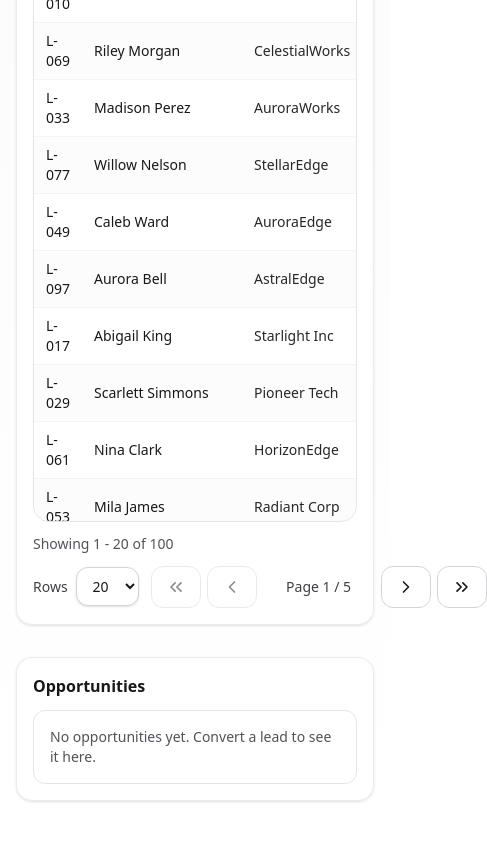
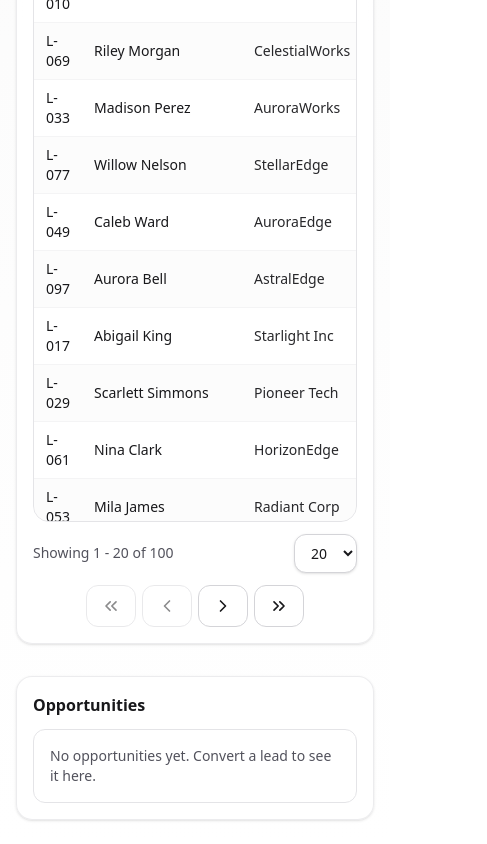
Before and after one commit to GabrielSpookyDev/uitify-mini-seller-console, a React (Vite) app: page / in a window 390 px wide. Shown: the part 498-1342 px from the top of the page, 487 px wide, since content can reach past the window. Built offline with nearby package versions, Linux system fonts and the light colour scheme.

Commit message:
style: improving pagination styling and mobile compat

```diff
--- a/src/components/leads/LeadDetailPanel.tsx
+++ b/src/components/leads/LeadDetailPanel.tsx
@@ -28,9 +28,9 @@ const STATUS_OPTIONS: Array<LeadStatus> = [
 
 export default function LeadDetailPanel({
   selectedLead,
-}: {
+}: Readonly<{
   selectedLead: Lead;
-}) {
+}>) {
   const { updateLead } = useLeadsActions();
   const { add: addOpportunity } = useOpportunitiesActions();
   const closePanel = useLeadsActions().selectLead.bind(null, null);
--- a/src/components/opps/OpportunitiesTable.tsx
+++ b/src/components/opps/OpportunitiesTable.tsx
@@ -1,10 +1,24 @@
+import { useMemo, useState } from "react";
 import { motion } from "motion/react";
 import { useOpportunitiesState } from "@/state/opps/useOpps";
+import Pagination from "@/components/ui/Pagination";
 
 export default function OpportunitiesTable() {
   const { list } = useOpportunitiesState();
+  const [page, setPage] = useState(1);
+  const [pageSize, setPageSize] = useState(10);
 
-  if (list.length === 0) {
+  const total = list.length;
+  const totalPages = Math.max(1, Math.ceil(total / pageSize));
+
+  const pageItems = useMemo(() => {
+    const startIdx = (page - 1) * pageSize;
+    return list.slice(startIdx, startIdx + pageSize);
+  }, [list, page, pageSize]);
+
+  if (page > totalPages) queueMicrotask(() => setPage(totalPages));
+
+  if (total === 0) {
     return (
       <div className="rounded-xl border border-zinc-200 p-4 text-sm text-zinc-600">
         No opportunities yet. Convert a lead to see it here.
@@ -15,6 +29,7 @@ export default function OpportunitiesTable() {
   // TODO: Fix horizontal scrolling
   // TODO: Add pagination and sorting
   return (
+    <div className="space-y-3">
       <div className="overflow-hidden rounded-2xl border border-zinc-200">
         <div className="max-h-[70vh] overflow-auto">
           <table className="min-w-full table-fixed">
@@ -28,7 +43,7 @@ export default function OpportunitiesTable() {
               </tr>
             </thead>
             <tbody className="divide-y divide-zinc-100">
-            {list.map((opp) => (
+              {pageItems.map((opp) => (
                 <motion.tr
                   key={opp.id}
                   layout
@@ -62,5 +77,17 @@ export default function OpportunitiesTable() {
           </table>
         </div>
       </div>
+
+      <Pagination
+        page={page}
+        pageSize={pageSize}
+        totalItems={total}
+        onPageChange={setPage}
+        onPageSizeChange={(size) => {
+          setPageSize(size);
+          setPage(1);
+        }}
+      />
+    </div>
   );
 }
--- a/src/components/ui/Pagination.tsx
+++ b/src/components/ui/Pagination.tsx
@@ -36,16 +36,34 @@ export default function Pagination({
 
   return (
     <div className="flex flex-col gap-3 sm:flex-row sm:items-center sm:justify-between">
-      <div className="text-sm text-zinc-600">
-        Showing <span className="font-medium">{start}</span> -{" "}
-        <span className="font-medium">{end}</span> of{" "}
-        <span className="font-medium">{totalItems}</span>
+      <div className="flex items-center justify-between sm:gap-3">
+        <div className="text-sm text-zinc-600">
+          Showing <span className="font-medium">{start}</span> -{" "}
+          <span className="font-medium">{end}</span> of{" "}
+          <span className="font-medium">{totalItems}</span>
+        </div>
+
+        {onPageSizeChange && (
+          <label className="flex items-center gap-2 text-sm text-zinc-700 sm:hidden">
+            <Select
+              value={pageSize}
+              onChange={(e) => onPageSizeChange(Number(e.target.value))}
+              className="rounded-xl border border-zinc-300 bg-white px-2.5 py-1.5 text-sm shadow-sm focus-visible:outline-none focus-visible:ring-2 focus-visible:ring-indigo-500 hover:cursor-pointer"
+              aria-label="Rows per page"
+            >
+              {pageSizeOptions.map((option) => (
+                <option key={option} value={option}>
+                  {option}
+                </option>
+              ))}
+            </Select>
+          </label>
+        )}
       </div>
 
-      <div className="flex items-center gap-3">
+      <div className="flex items-center justify-center gap-3 sm:justify-end">
         {onPageSizeChange && (
-          <label className="flex items-center gap-2 text-sm text-zinc-700">
-            <span>Rows</span>
+          <label className="hidden sm:flex items-center gap-2 text-sm text-zinc-700">
             <Select
               value={pageSize}
               onChange={(e) => onPageSizeChange(Number(e.target.value))}
@@ -62,7 +80,7 @@ export default function Pagination({
         )}
 
         <nav
-          className="inline-flex items-center gap-1.5"
+          className="inline-flex items-center justify-center gap-1.5"
           aria-label="Pagination"
         >
           <Button
@@ -70,6 +88,7 @@ export default function Pagination({
             disabled={!canPrev}
             onClick={() => goToPage(1)}
             icon={ChevronsLeft}
+            className="hidden sm:inline-flex"
           />
           <Button
             variant="secondary"
@@ -77,11 +96,6 @@ export default function Pagination({
             onClick={() => goToPage(page - 1)}
             icon={ChevronLeft}
           />
-
-          <span className="mx-2 min-w-[6rem] text-center text-sm text-zinc-700">
-            Page <span className="font-medium">{page}</span> / {totalPages}
-          </span>
-
           <Button
             variant="secondary"
             disabled={!canNext}
@@ -93,6 +107,7 @@ export default function Pagination({
             disabled={!canNext}
             onClick={() => goToPage(totalPages)}
             icon={ChevronsRight}
+            className="hidden sm:inline-flex"
           />
         </nav>
       </div>
```
Lines whose indentation alone changed are shown as unchanged.
